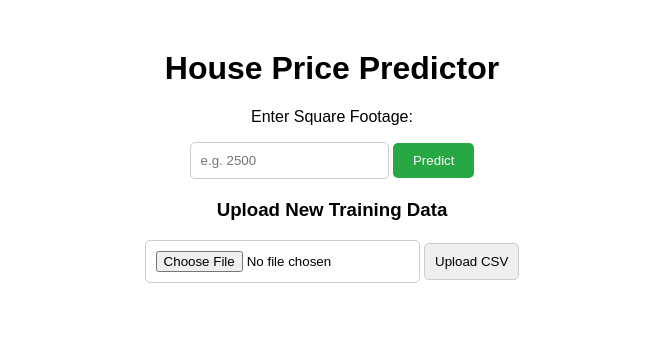
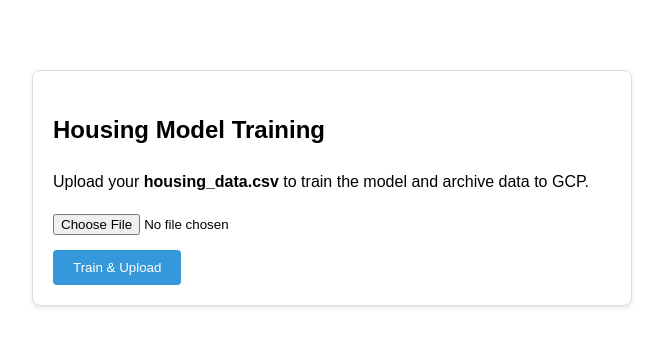
Before and after one commit to my-rick5/docker_hello_world, a Flask app: page / in a window 1280 px wide. Shown: the top 347 px of the page, without its empty margins (308-971 px from the left). Run offline with Flask 3, Linux system fonts and the light colour scheme.

Commit message:
refactor to remove hardcoded data and add FE results

```diff
--- a/templates/index.html
+++ b/templates/index.html
@@ -1,37 +1,67 @@
 <!DOCTYPE html>
-<html>
+<html lang="en">
 <head>
-    <title>ML House Predictor</title>
+    <meta charset="UTF-8">
+    <meta name="viewport" content="width=device-width, initial-scale=1.0">
+    <title>ML Model Service</title>
     <style>
-        body { font-family: sans-serif; text-align: center; margin-top: 50px; }
-        input { padding: 10px; border-radius: 5px; border: 1px solid #ccc; }
-        button { padding: 10px 20px; background: #28a745; color: white; border: none; border-radius: 5px; cursor: pointer; }
-        #result { margin-top: 20px; font-weight: bold; font-size: 1.2em; }
+        body { font-family: sans-serif; max-width: 600px; margin: 50px auto; padding: 20px; line-height: 1.6; }
+        .card { border: 1px solid #ddd; padding: 20px; border-radius: 8px; box-shadow: 0 2px 4px rgba(0,0,0,0.1); }
+        .success-box { display: none; margin-top: 20px; padding: 15px; background: #e7f3ef; border-left: 5px solid #2ecc71; color: #27ae60; }
+        button { background: #3498db; color: white; border: none; padding: 10px 20px; border-radius: 4px; cursor: pointer; }
+        button:hover { background: #2980b9; }
+        input[type="file"] { margin-bottom: 15px; }
     </style>
 </head>
 <body>
-    <h1>House Price Predictor</h1>
-    <p>Enter Square Footage:</p>
-    <input type="number" id="sqft" placeholder="e.g. 2500">
-    <button onclick="getPrediction()">Predict</button>
-    <div id="result"></div>
+    <div class="card">
+        <h2>Housing Model Training</h2>
+        <p>Upload your <strong>housing_data.csv</strong> to train the model and archive data to GCP.</p>
+
+        <form id="uploadForm">
+            <input type="file" name="file" accept=".csv" required><br>
+            <button type="submit" id="submitBtn">Train & Upload</button>
+        </form>
+
+        <div id="resultBox" class="success-box">
+            <strong>Training Complete!</strong>
+            <p id="accuracyResult"></p>
+            <p><small>View your data in the Google Cloud Console bucket.</small></p>
+        </div>
+    </div>
 
     <script>
-        async function getPrediction() {
-            const sqft = document.getElementById('sqft').value;
-            const response = await fetch('/predict', {
-                method: 'POST',
-                headers: { 'Content-Type': 'application/json' },
-                body: JSON.stringify({ sqft: parseFloat(sqft) })
-            });
-            const data = await response.json();
-            document.getElementById('result').innerText = "Prediction: " + data.prediction;
-        }
+        const form = document.getElementById('uploadForm');
+        const btn = document.getElementById('submitBtn');
+        const resultBox = document.getElementById('resultBox');
+        const accText = document.getElementById('accuracyResult');
+
+        form.onsubmit = async (e) => {
+            e.preventDefault();
+            btn.innerText = "Processing...";
+            btn.disabled = true;
+
+            const formData = new FormData(form);
+            try {
+                const response = await fetch('/upload', {
+                    method: 'POST',
+                    body: formData
+                });
+                const data = await response.json();
+
+                if (response.ok) {
+                    accText.innerText = `Model Accuracy: ${(data.accuracy * 100).toFixed(2)}%`;
+                    resultBox.style.display = 'block';
+                } else {
+                    alert("Error: " + data);
+                }
+            } catch (err) {
+                alert("Upload failed. Check console.");
+            } finally {
+                btn.innerText = "Train & Upload";
+                btn.disabled = false;
+            }
+        };
     </script>
 </body>
-<h3>Upload New Training Data</h3>
-<form action="/upload" method="post" enctype="multipart/form-data">
-  <input type="file" name="file" accept=".csv">
-  <input type="submit" value="Upload CSV">
-</form>
 </html>
```
